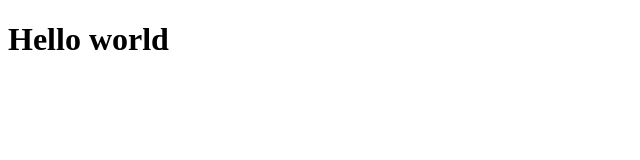
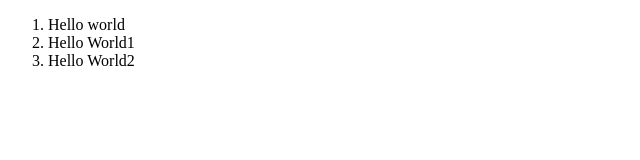
Before and after one commit to rizkiramadhan4617/Website, a plain HTML site: page index.html in a window 1280 px wide. Shown: the whole page, without its empty margins (0-640 px from the left). Drawn offline with Linux system fonts and the light colour scheme.

Commit message:
Update index.html

```diff
--- a/index.html
+++ b/index.html
@@ -4,8 +4,10 @@
 <title>Belajar membuat website</title>
 </head>
 <body>
-
-<h1>Hello world</h1>
-
+<ol>
+<li>Hello world</li>
+<li>Hello World1</li>
+<li>Hello World2</li>
+</ol>
 </body>
 </HTML>
```
